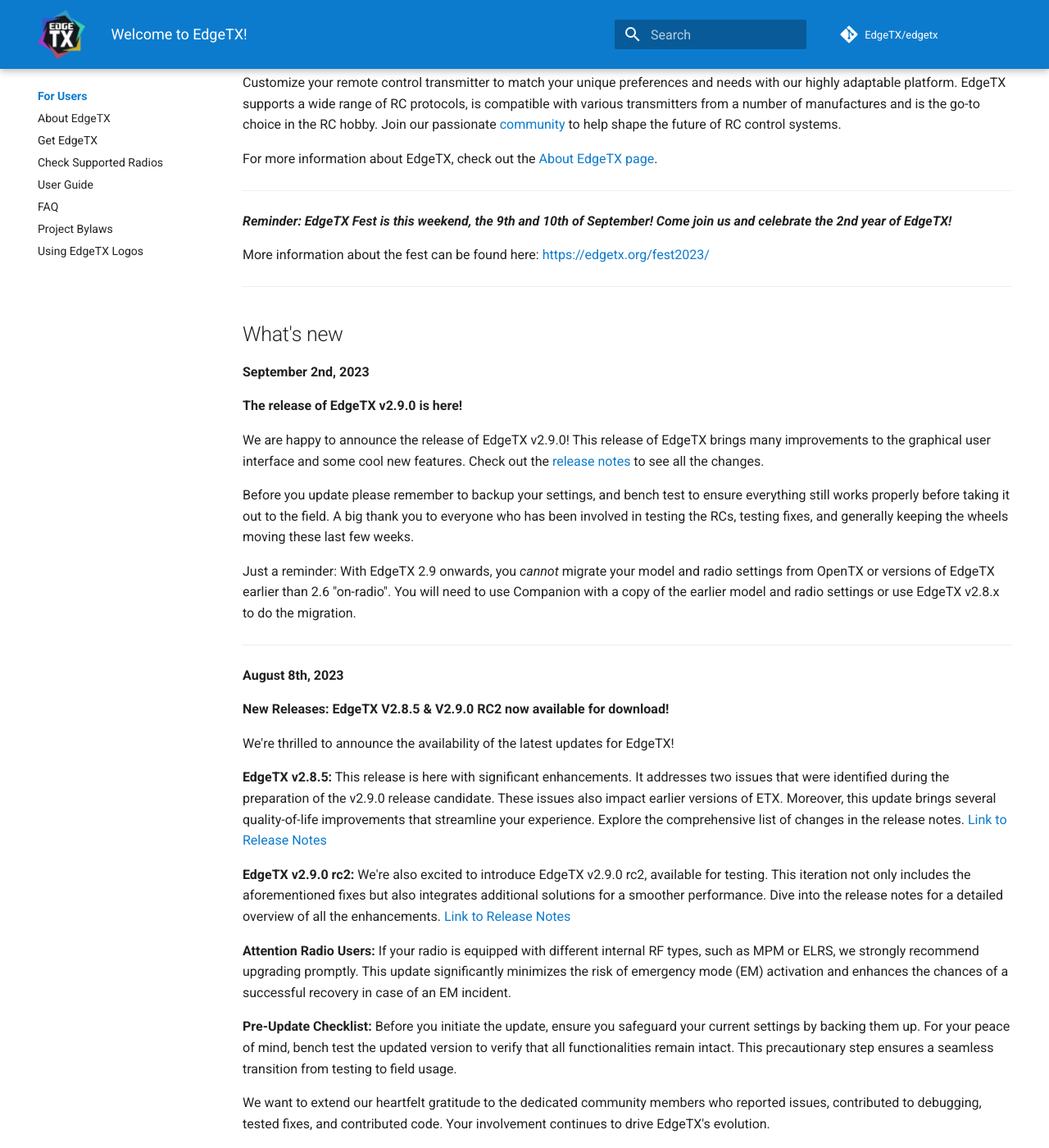
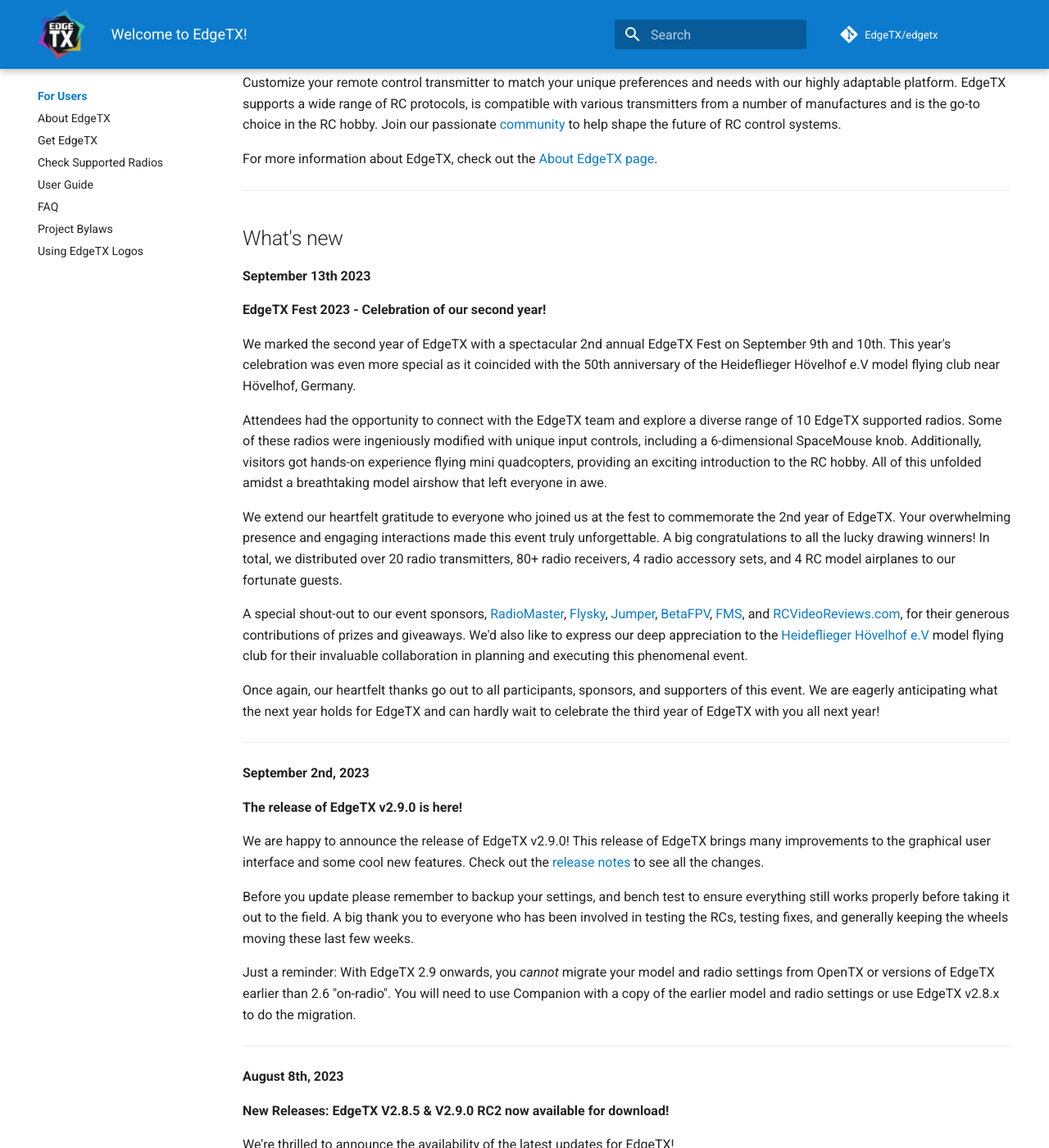
Before and after one commit to EdgeTX/edgetx.github.io, an MkDocs documentation site: the page built from docs/index.md, in a window 1280 px wide and 1400 px high, scrolled down 742 px. Shown: the whole window at 82% size. Built offline with MkDocs 1.6.1 and Material for MkDocs 9.7.7, drawn with Linux system fonts in a browser that asks for light colours; comment, search, counter and statistics services are not loaded.

Commit message:
Add fest announcement (#87)
* Update index.md

* Update index.md

* Update index.md

```diff
--- a/docs/index.md
+++ b/docs/index.md
@@ -14,13 +14,24 @@
 
 ---
 
-***Reminder: EdgeTX Fest is this weekend, the 9th and 10th of September! Come join us and celebrate the 2nd year of EdgeTX!***
+## What's new ##
 
-More information about the fest can be found here: [https://edgetx.org/fest2023/](https://edgetx.org/fest2023/)
+**September 13th 2023**
+
+**EdgeTX Fest 2023 - Celebration of our second year!**
+
+We marked the second year of EdgeTX with a spectacular 2nd annual EdgeTX Fest on September 9th and 10th. This year's celebration was even more special as it coincided with the 50th anniversary of the Heideflieger Hövelhof e.V model flying club near Hövelhof, Germany.
+
+Attendees had the opportunity to connect with the EdgeTX team and explore a diverse range of 10 EdgeTX supported radios. Some of these radios were ingeniously modified with unique input controls, including a 6-dimensional SpaceMouse knob. Additionally, visitors got hands-on experience flying mini quadcopters, providing an exciting introduction to the RC hobby. All of this unfolded amidst a breathtaking model airshow that left everyone in awe.
+
+We extend our heartfelt gratitude to everyone who joined us at the fest to commemorate the 2nd year of EdgeTX. Your overwhelming presence and engaging interactions made this event truly unforgettable. A big congratulations to all the lucky drawing winners! In total, we distributed over 20 radio transmitters, 80+ radio receivers, 4 radio accessory sets, and 4 RC model airplanes to our fortunate guests.
+
+A special shout-out to our event sponsors, [RadioMaster](https://www.radiomasterrc.com/), [Flysky](https://www.flysky-cn.com/), [Jumper](https://www.jumper-rc.com/), [BetaFPV](https://betafpv.com/), [FMS](https://www.fmshobby.com/), and [RCVideoReviews.com](https://www.youtube.com/channel/UCcJwn8V3MTsib2LjAcTnarg), for their generous contributions of prizes and giveaways. We'd also like to express our deep appreciation to the [Heideflieger Hövelhof e.V](https://heideflieger.de/) model flying club for their invaluable collaboration in planning and executing this phenomenal event.
+
+Once again, our heartfelt thanks go out to all participants, sponsors, and supporters of this event. We are eagerly anticipating what the next year holds for EdgeTX and can hardly wait to celebrate the third year of EdgeTX with you all next year!
 
 ---
 
-## What's new ##
 
 **September 2nd, 2023**
 
```
